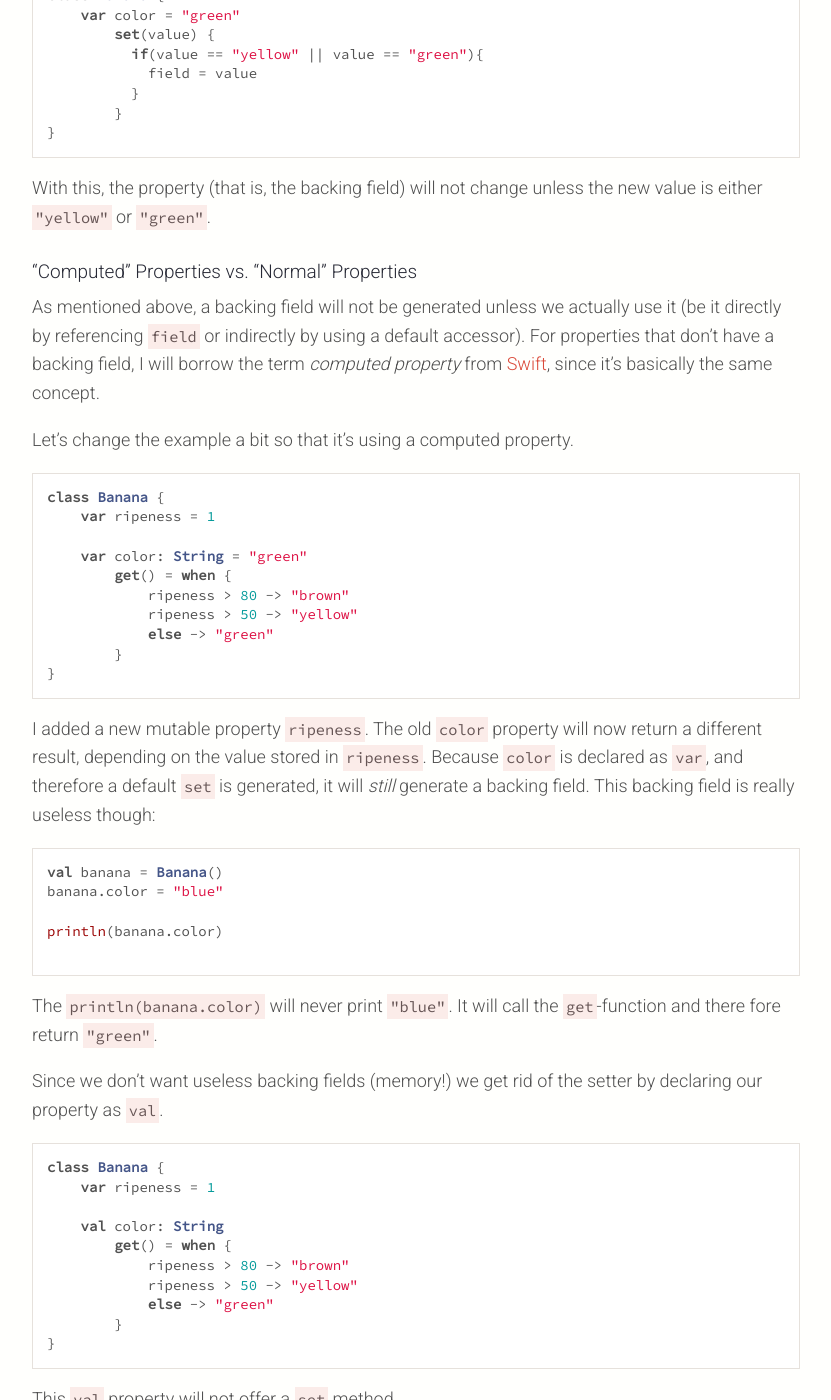
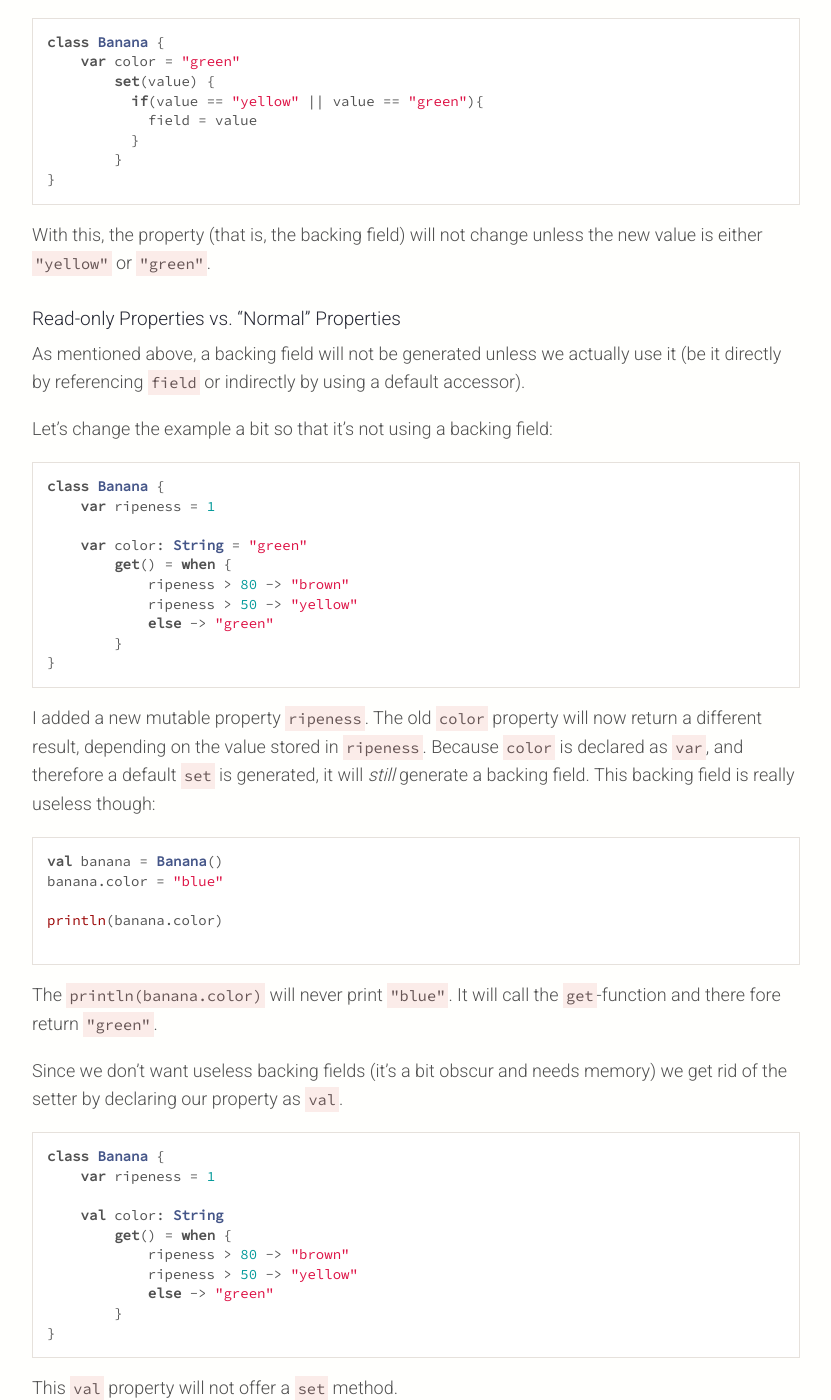
Before and after one commit to lmller/lmller.github.io, a Jekyll site: the page built from _posts/2016-12-22-kotlinproperties.md, in a window 1280 px wide and 1400 px high, scrolled down 1522 px. Shown: the whole window, without its empty margins (224-1055 px from the left). Built offline with Jekyll 4.4.1, drawn with Linux system fonts in a browser that asks for light colours; nearby versions of some CDN libraries; comment, search, counter and statistics services are not loaded; some of the changed text lies outside the part shown.

Commit message:
Update 2016-12-22-kotlinproperties.md

````diff
--- a/_posts/2016-12-22-kotlinproperties.md
+++ b/_posts/2016-12-22-kotlinproperties.md
@@ -59,11 +60,11 @@ class Banana {
 
 With this, the property (that is, the backing field) will not change unless the new value is either `"yellow"` or `"green"`.
 
-###### "Computed" Properties vs. "Normal" Properties
+###### Read-only Properties vs. "Normal" Properties
 
-As mentioned above, a backing field will not be generated unless we actually use it (be it directly by referencing `field` or indirectly by using a default accessor).  For properties that don't have a backing field, I will borrow the term _computed property_ from [Swift][f22c8840], since it's basically the same concept.
+As mentioned above, a backing field will not be generated unless we actually use it (be it directly by referencing `field` or indirectly by using a default accessor).
 
-Let's change the example a bit so that it's using a computed property.
+Let's change the example a bit so that it's not using a backing field:
 
 ```kotlin
 class Banana {
@@ -91,7 +92,7 @@ println(banana.color)
 
 The `println(banana.color)` will never print `"blue"`. It will call the `get`-function and there fore return `"green"`.
 
-Since we don't want useless backing fields (memory!) we get rid of the setter by declaring our property as `val`.
+Since we don't want useless backing fields (it's a bit obscur and needs memory) we get rid of the setter by declaring our property as `val`.
 
 ```kotlin
 class Banana {
@@ -108,7 +109,7 @@ class Banana {
 
 This `val` property will not offer a `set` method.
 
-###### "Computed" Properties vs. Functions
+###### Read-only Properties vs. Functions
 
 Writing a computed property like this is essentially the same as writing a function.
 
@@ -161,5 +162,3 @@ Some more advanced property topics include [Overriding Properties][27e1d06e] and
   [ac96a7e8]: https://kotlinlang.org/docs/reference/delegated-properties.html "Kotlin: Delegated Properties"
   [27e1d06e]: https://kotlinlang.org/docs/reference/properties.html#overriding-properties "Kotlin: Override Properties"
   [ccdf2b54]: https://kotlinlang.org/docs/reference/visibility-modifiers.html "Kotlin: Visibility Modifiers"
-
-  [f22c8840]: https://developer.apple.com/swift/ "Swift"
````
Also changed, not shown: other parts of _posts/2016-12-22-kotlinproperties.md (+3 -2 lines).
